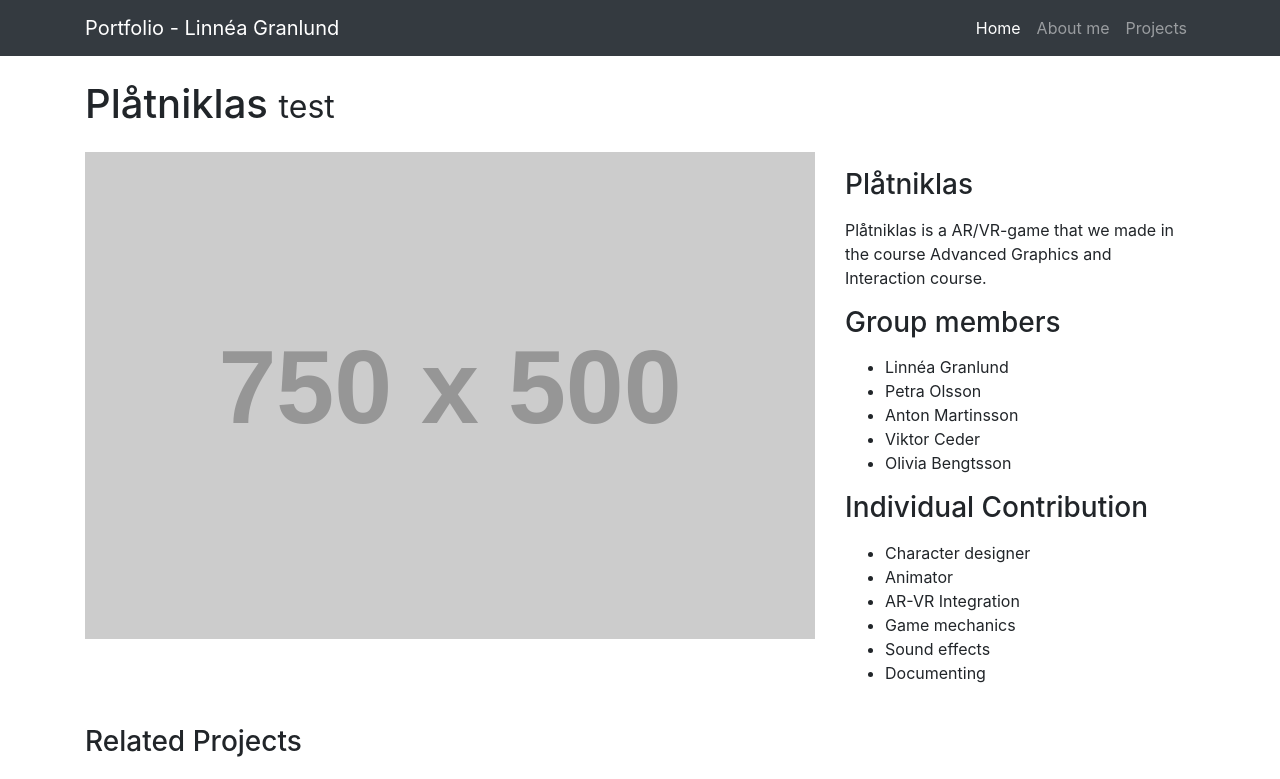
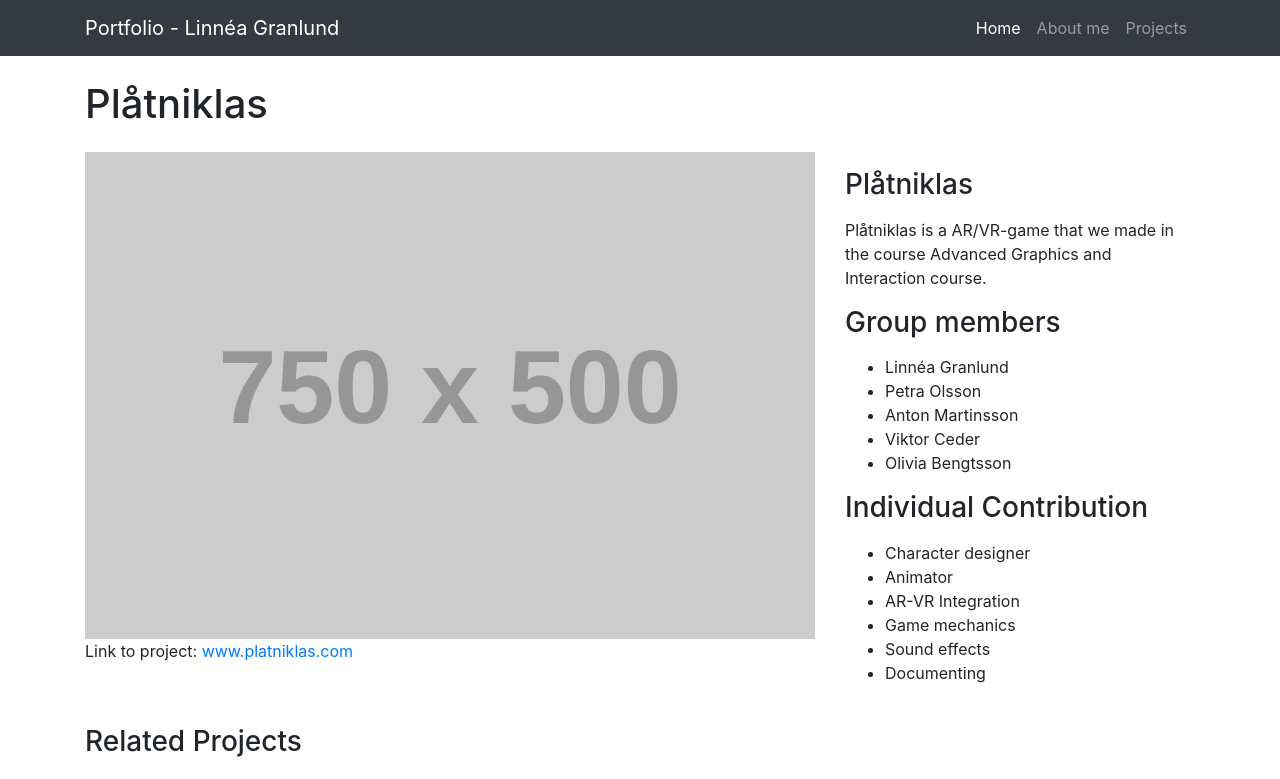
Before and after one commit to lingra/lingra.github.io, a plain HTML site: page index.html in a window 1280 px wide. Shown: the top 779 px of the page. Drawn offline with Linux system fonts and the light colour scheme; placeholder pictures from the web are drawn by us.

Commit message:
added link

```diff
--- a/index.html
+++ b/index.html
@@ -50,7 +50,7 @@
 
       <!-- Portfolio Item Heading -->
       <h1 class="my-4">Plåtniklas
-        <small>test</small>
+        <small></small>
       </h1>
 
       <!-- Portfolio Item Row -->
@@ -58,6 +58,7 @@
 
         <div class="col-md-8">
           <img class="img-fluid" src="https://placehold.it/750x500" alt="">
+            <p>Link to project: <a href="www.platniklas.com">www.platniklas.com</a></p>
         </div>
 
         <div class="col-md-4">
```
